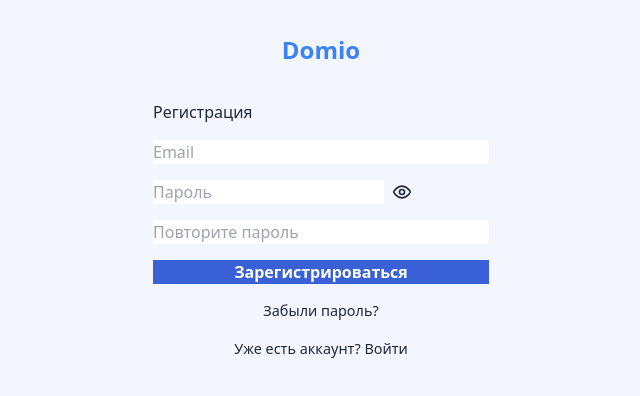
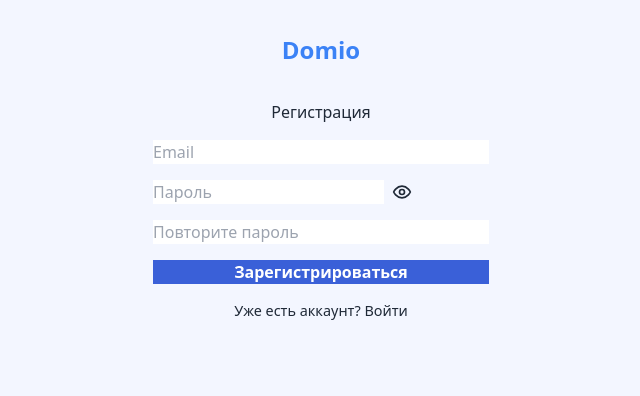
Before and after one commit to senenevar/domio-app, a Next.js app: page /auth/register in a window 1280 px wide. Shown: the top 396 px of the page, without its empty margins (319-959 px from the left). Built offline with nearby package versions, Linux system fonts and the light colour scheme.

Commit message:
Update register.tsx

```diff
--- a/pages/auth/register.tsx
+++ b/pages/auth/register.tsx
@@ -32,7 +32,7 @@ export default function RegisterPage() {
     <div className={styles.container}>
       <Link href="/" className={styles.logo}>Domio</Link>
       <form onSubmit={handleRegister} className={styles.form}>
-        <h2>Регистрация</h2>
+        <h2 className={styles.title}>Регистрация</h2>
         <input type="email" placeholder="Email" value={email} onChange={(e) => setEmail(e.target.value)} required />
         <div className={styles.passwordField}>
           <input
@@ -50,7 +50,6 @@ export default function RegisterPage() {
         {error && <p className={styles.error}>{error}</p>}
         {success && <p className={styles.success}>{success}</p>}
         <button type="submit">Зарегистрироваться</button>
-        <p className={styles.link}><Link href="/auth/reset-password">Забыли пароль?</Link></p>
         <p className={styles.link}>Уже есть аккаунт? <Link href="/auth/login">Войти</Link></p>
       </form>
     </div>
```
